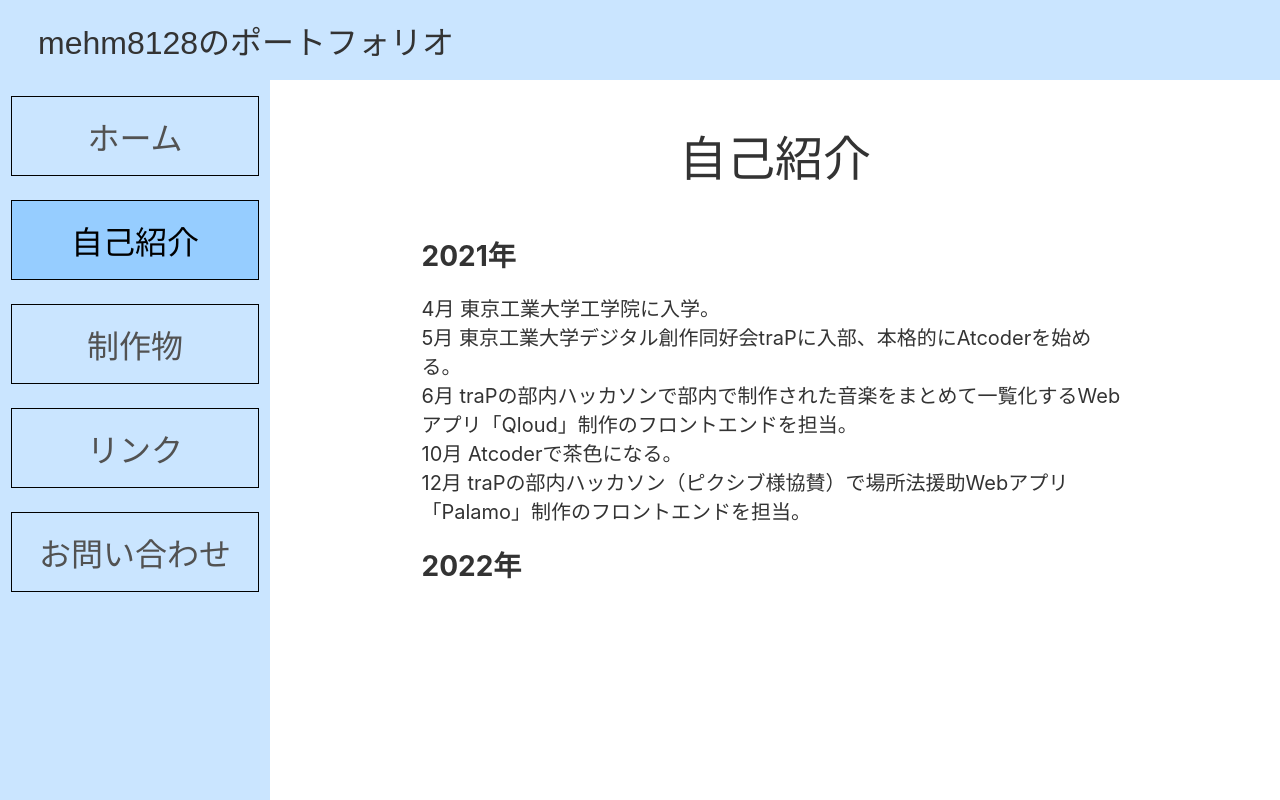
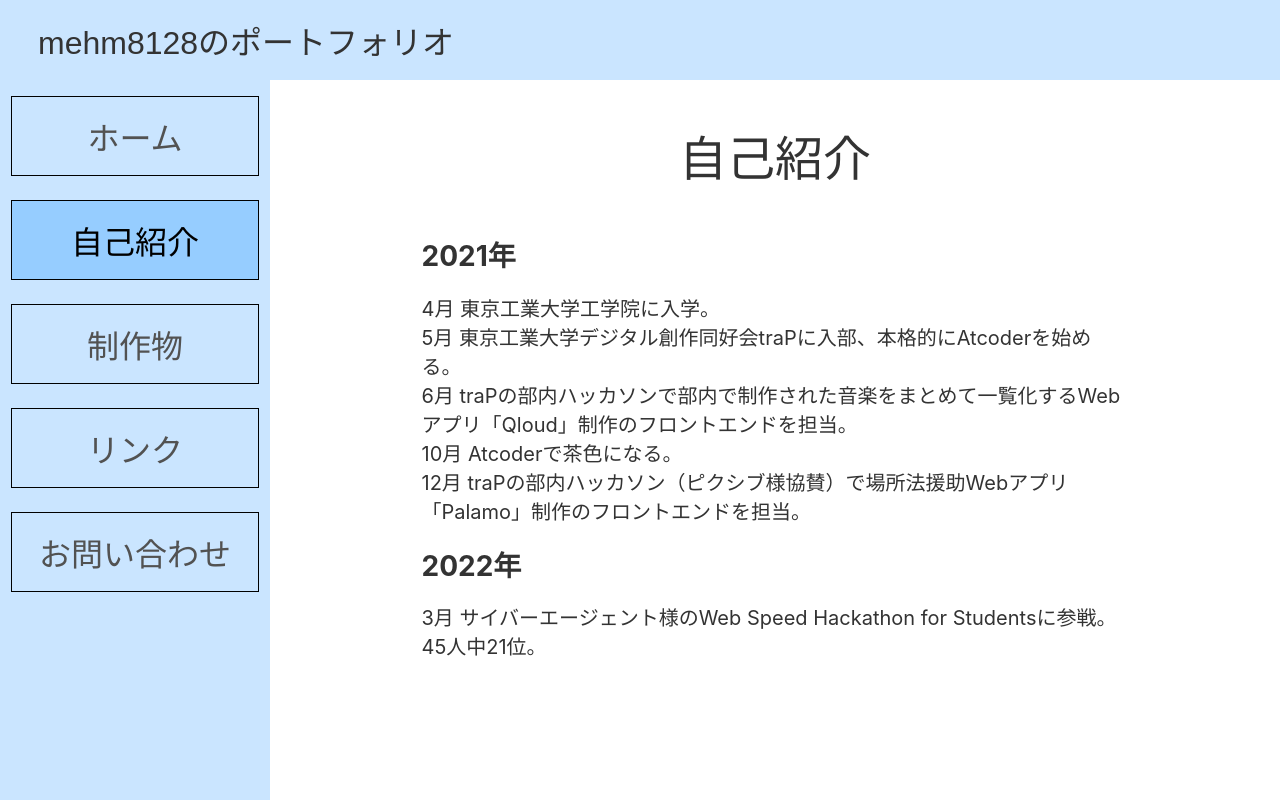
Before and after one commit to mehm8128/portfolio, a React (Create React App) app: page /introduction in a window 1280 px wide. Built offline with nearby package versions, Linux system fonts and the light colour scheme.

Commit message:
自己紹介ページに追記

```diff
--- a/src/pages/Introduction.tsx
+++ b/src/pages/Introduction.tsx
@@ -20,6 +20,7 @@ function Introuction() {
         12月 traPの部内ハッカソン（ピクシブ様協賛）で場所法援助Webアプリ「Palamo」制作のフロントエンドを担当。
         <br />
         <h1>2022年</h1>
+        3月 サイバーエージェント様のWeb Speed Hackathon for Studentsに参戦。45人中21位。
         <br />
       </div>
     </div>
```
